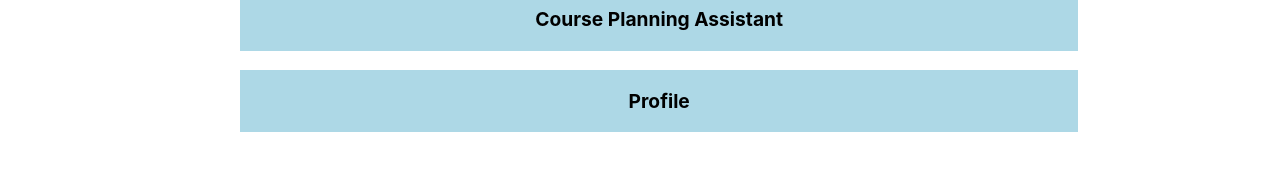
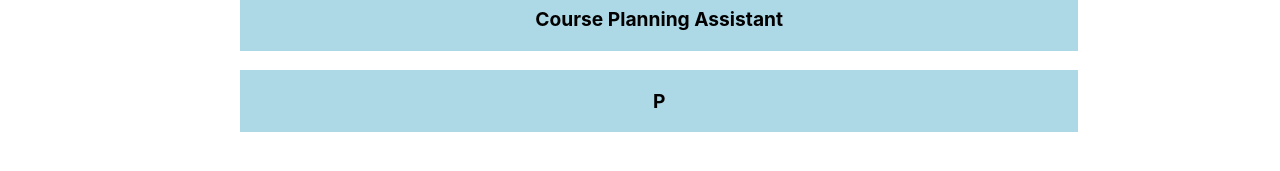
Before and after one commit to apoorvarajan/StudentDataManagementSystem, a React (Create React App) app in the folder front-end/: page /dashboard in a window 1280 px wide. Shown: the part 295-466 px from the top of the page. Built offline with nearby package versions, Linux system fonts and the light colour scheme.

Commit message:
redirection of pages

```diff
--- a/front-end/src/components/Dashboard.tsx
+++ b/front-end/src/components/Dashboard.tsx
@@ -3,14 +3,14 @@ import '../styles/dashboard.css'
 import '../styles/home.css'
 
 const Dashboard = (props:any)=>{
-    const sections = ['Academics','Manage Classes', 'Course Planning Assistant', 'Profile']
+    const sections = [['Academics','/academics'],['Manage Classes','/manageclass'],['Course Planning Assistant','/cpa'], 'Profile']
     return <div>
         <div className="home-header-wrap">
             <div className="home-heading-text">Dashboard</div>
         </div>
         <div className="dashboard-wrap">
             {sections.map((item)=>{
-                return <div className="dashboard-item">{item}</div>
+                return <div className="dashboard-item" href={item[1]}>{item[0]}</div>
             })}
         </div>
     </div>
--- a/front-end/src/components/LoginModal.tsx
+++ b/front-end/src/components/LoginModal.tsx
@@ -12,7 +12,7 @@ const LoginModal = (props:any) => {
                 <input name="password" id="pwd" type="password"/>
             </div>
         </div>
-        <div className="login-modal-submit-button-wrap">
+        <div className="login-modal-submit-button-wrap" href="/dashboard">
             <div>
                 Login
             </div>
```
Also changed, not shown: 1 other file (tests, documents, lock files or other folders).
